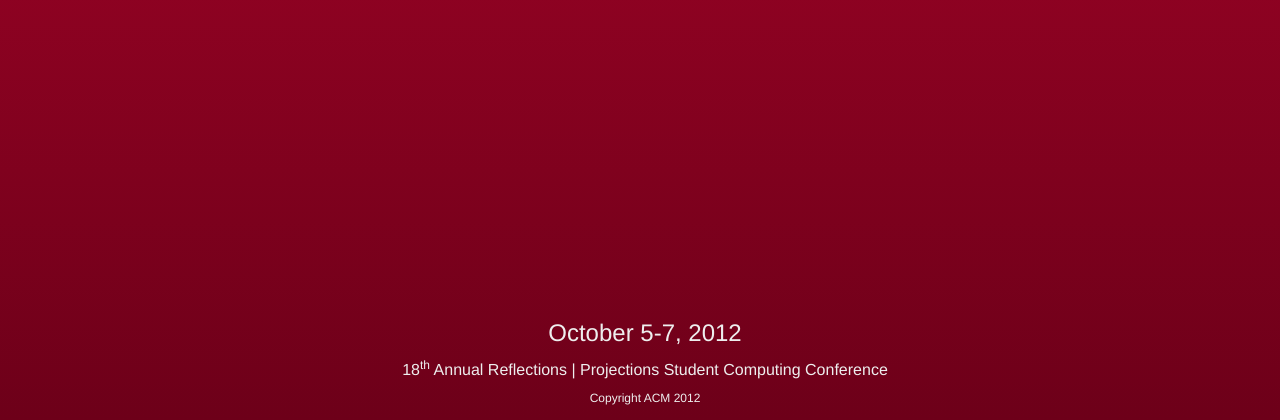
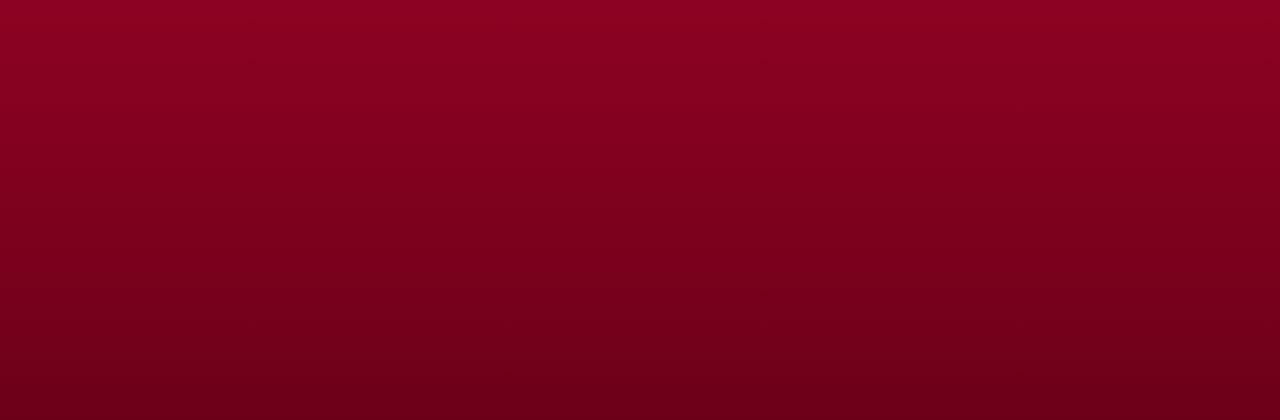
Before and after one commit to ReflectionsProjections/mango-django, a PHP site: page /jobfair-registration.php?company=1 in a window 1280 px wide. Shown: the part 380-800 px from the top of the page. Run offline with PHP 8.4, Linux system fonts and the light colour scheme; data that the repository does not hold is empty; a stand-in replaces the project's code that opens the database connection.

Commit message:
removed footer on job fair sign up page

```diff
--- a/jobfair-registration.php
+++ b/jobfair-registration.php
@@ -176,12 +176,6 @@ if($error){
 		</div>
 	</div>
 </div>
-<div id="foot">
-	<h1>October 5-7, 2012</h1>
-	<p>18<sup>th</sup> Annual Reflections | Projections Student Computing Conference</p>
-	<p id="copyright">Copyright ACM 2012</p>
-</div>
-
 	<!-- Le JavaScript -->
 	<script src="js/jquery.js"></script>
 	<script src="js/bootstrap.min.js"></script>
```
